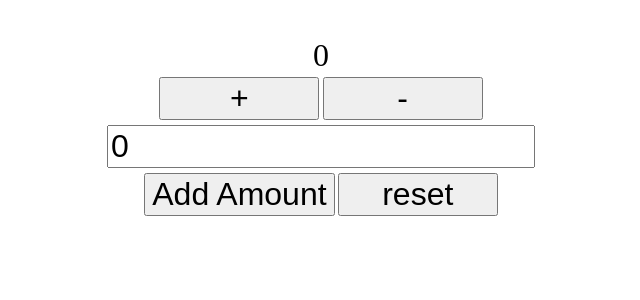
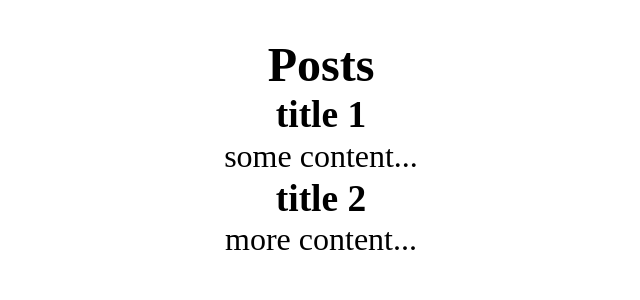
Before and after one commit to Sultepronit/train-web-dev, a React (Vite) app in the folder react/redux-tutorial-2/: page / in a window 1280 px wide. Shown: the top 300 px of the page, without its empty margins (319-959 px from the left). Built offline with nearby package versions, Linux system fonts and the light colour scheme.

Commit message:
started developing the project in according to the tutorial

```diff
--- a/react/redux-tutorial-2/package.json
+++ b/react/redux-tutorial-2/package.json
@@ -1,5 +1,5 @@
 {
-  "name": "redux-tutorial-1",
+  "name": "redux-tutorial-2",
   "private": true,
   "version": "0.0.0",
   "type": "module",
--- a/react/redux-tutorial-2/src/App.jsx
+++ b/react/redux-tutorial-2/src/App.jsx
@@ -1,9 +1,9 @@
-import Counter from "./features/counter/Counter";
+import PostsList from "./features/posts/PostsList"
 
 function App() {
   return (
     <>
-      <Counter />
+      <PostsList />
     </>
   )
 }
--- a/react/redux-tutorial-2/src/app/store.js
+++ b/react/redux-tutorial-2/src/app/store.js
@@ -1,8 +1,8 @@
 import { configureStore } from "@reduxjs/toolkit";
-import counterReducer from "../features/counter/counterSlice";
+import postsReducer from "../features/posts/postsSlice";
 
 export const store = configureStore({
     reducer: {
-        counter: counterReducer
+        posts: postsReducer
     }
 });
--- a/react/redux-tutorial-2/src/features/counter/Counter.jsx
+++ /dev/null
@@ -1,38 +0,0 @@
-import { useSelector, useDispatch } from "react-redux";
-import { increment, decrement, reset, incrementByAmount } from "./counterSlice";
-import { useState } from "react";
-
-export default function Counter() {
-    const count = useSelector(state => state.counter.count);
-    const dispatch = useDispatch();
-
-    const [incrementAmount, setIncrementAmount] = useState(0);
-
-    const addValue = Number(incrementAmount) || 0;
-
-    function resetAll() {
-        setIncrementAmount(0);
-        dispatch(reset());
-    }
-
-    return (
-        <section>
-            <p>{count}</p>
-            <div>
-                <button onClick={() => dispatch(increment())}>+</button>
-                <button onClick={() => dispatch(decrement())}>-</button>
-            </div>
-
-            <input
-                type="text"
-                value={incrementAmount}
-                onChange={e => setIncrementAmount(e.target.value)}
-            />
-
-            <div>
-                <button onClick={() => dispatch(incrementByAmount(addValue))}>Add Amount</button>
-                <button onClick={resetAll}>reset</button>
-            </div>
-        </section>
-    );
-}
--- a/react/redux-tutorial-2/src/features/counter/counterSlice.js
+++ /dev/null
@@ -1,26 +0,0 @@
-import { createSlice } from "@reduxjs/toolkit";
-
-export const counterSlice = createSlice({
-    name: 'counter',
-    initialState: {
-        count: 0
-    },
-    reducers: {
-        increment: (state) => {
-            state.count += 1;
-        },
-        decrement: (state) => {
-            state.count -= 1;
-        },
-        reset: (state) => {
-            state.count = 0;
-        },
-        incrementByAmount: (state, action) => {
-            state.count += action.payload;
-        }
-    }
-});
-
-export const { increment, decrement, reset, incrementByAmount } = counterSlice.actions;
-
-export default counterSlice.reducer;
--- /dev/null
+++ b/react/redux-tutorial-2/src/features/posts/PostsList.jsx
@@ -0,0 +1,21 @@
+import { useSelector } from 'react-redux';
+import { selectAllPosts } from './postsSlice';
+
+export default function PostsList() {
+    // const posts = useSelector(state => state.posts);
+    const posts = useSelector(selectAllPosts);
+
+    const renderedPosts = posts.map(post => (
+        <article key={post.id}>
+            <h3>{post.title}</h3>
+            <p>{post.content.substring(0, 100)}</p>
+        </article>
+    ));
+
+    return (
+        <section>
+            <h2>Posts</h2>
+            {renderedPosts}
+        </section>
+    );
+}
--- /dev/null
+++ b/react/redux-tutorial-2/src/features/posts/postsSlice.js
@@ -0,0 +1,14 @@
+import { createSlice } from '@reduxjs/toolkit';
+
+const postsSlice = createSlice({
+    name: 'posts',
+    initialState: [
+        { id: '1', title: 'title 1', content: 'some content...' },
+        { id: '2', title: 'title 2', content: 'more content...' }
+    ],
+    reducers: {}
+});
+
+export const selectAllPosts = (state) => state.posts;
+
+export default postsSlice.reducer;
```
Also changed, not shown: 1 other file (tests, documents, lock files or other folders).
